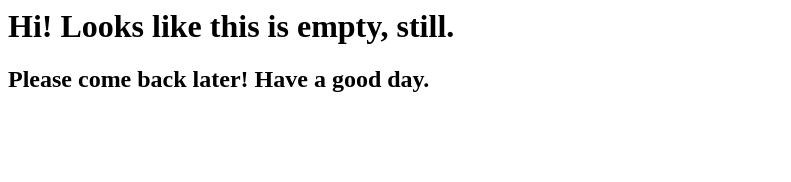
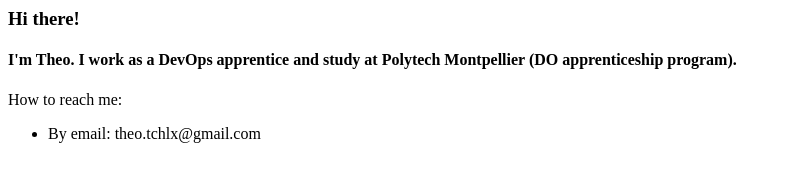
Before and after one commit to theotchlx/theotchlx.github.io, a plain HTML site: page index.html in a window 1280 px wide. Shown: the whole page, without its empty margins (0-791 px from the left). Drawn offline with Linux system fonts and the light colour scheme.

Commit message:
fix: Updated index.html

```diff
--- a/index.html
+++ b/index.html
@@ -1,2 +1,7 @@
-<h1>Hi! Looks like this is empty, still.</h1>
-<h2>Please come back later! Have a good day.</h2>
+<h3>Hi there!</h3>
+<h4>I'm Theo. I work as a DevOps apprentice and study at Polytech Montpellier (DO apprenticeship program).</h4>
+
+How to reach me:
+<ul>
+  <li>By email: theo.tchlx@gmail.com</li>
+</ul>
```
